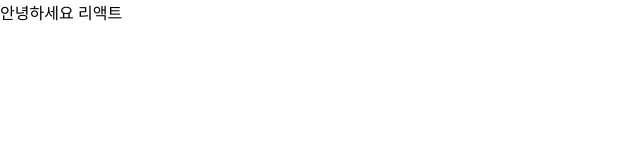
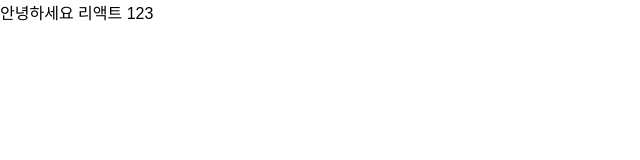
Before and after one commit to asroq1/Project_Cats, a React (Create React App) app in the folder project-cats/cat-app-client/: page / in a window 1280 px wide. Shown: the top 160 px of the page, without its empty margins (0-640 px from the left). Built offline with nearby package versions, Linux system fonts and the light colour scheme.

Commit message:
[update] add modules

```diff
--- a/project-cats/cat-app-client/package.json
+++ b/project-cats/cat-app-client/package.json
@@ -8,10 +8,11 @@
     "@testing-library/jest-dom": "^5.11.4",
     "@testing-library/react": "^11.1.0",
     "@testing-library/user-event": "^12.1.10",
+    "global": "^4.4.0",
     "react": "^17.0.2",
     "react-dom": "^17.0.2",
     "react-redux": "^7.2.3",
-    "react-scripts": "4.0.3",
+    "react-scripts": "^4.0.3",
     "redux": "^4.0.5",
     "web-vitals": "^1.0.1"
   },
--- a/project-cats/cat-app-client/src/App.jsx
+++ b/project-cats/cat-app-client/src/App.jsx
@@ -1,7 +1,7 @@
 import './App.css'
 
 function App() {
-	return <div>안녕하세요 리액트</div>
+	return <div>안녕하세요 리액트 123</div>
 }
 
 export default App
```
Also changed, not shown: 1 other file (tests, documents, lock files or other folders).
